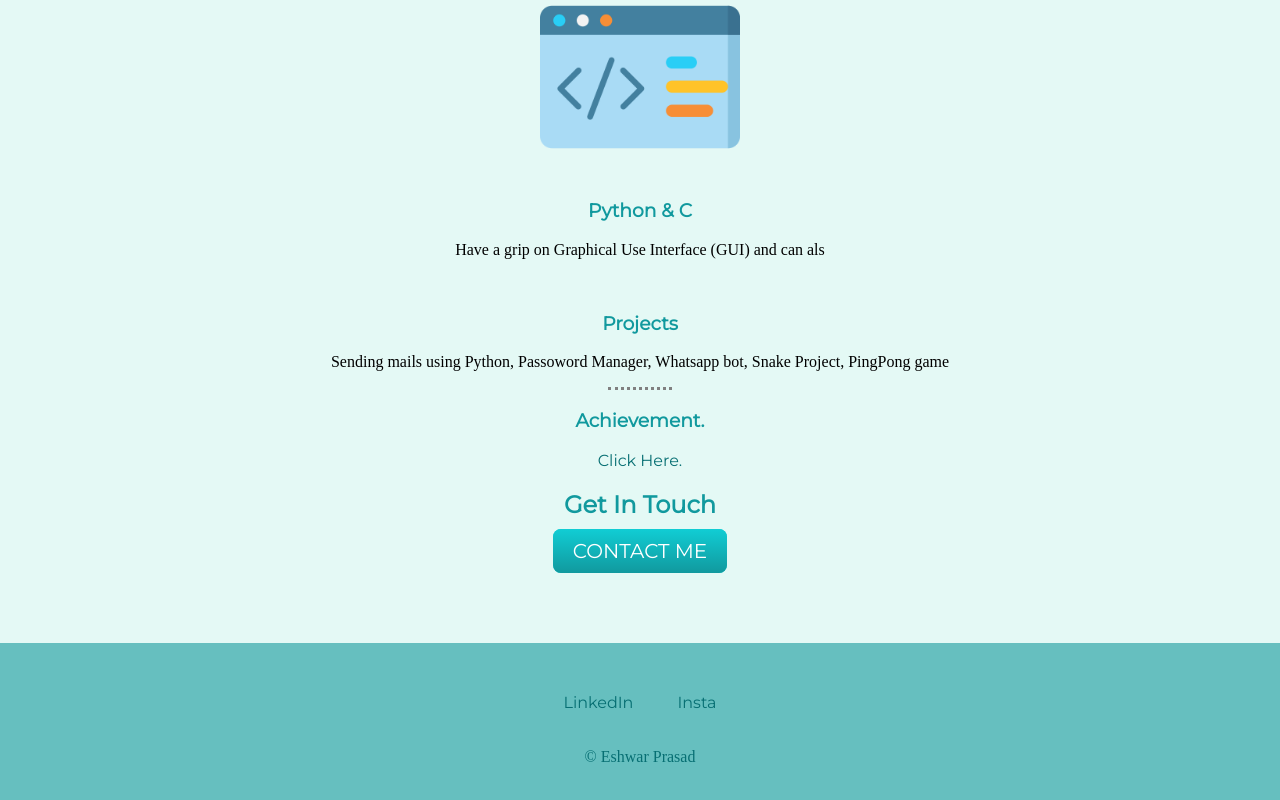
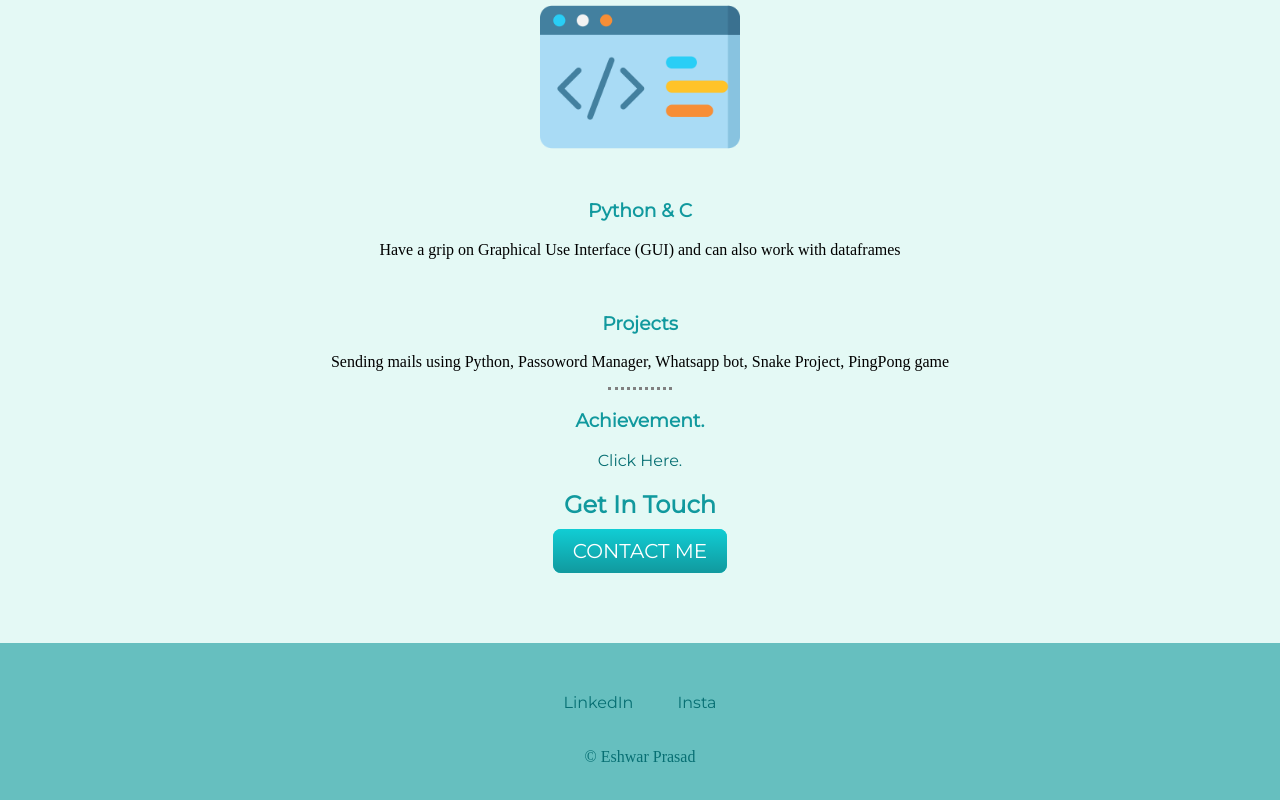
Before and after one commit to 21bd1a054m/css-site, a plain HTML site: page index.html in a window 1280 px wide. Shown: the part 1248-2048 px from the top of the page. Drawn offline with Linux system fonts and the light colour scheme.

Commit message:
Update index.html

```diff
--- a/index.html
+++ b/index.html
@@ -30,7 +30,7 @@
         <div class="skill-row">
           <img width="200" class="" src="code.png" alt="Error">
           <h3>Python & C</h3>
-          <p>Have a grip on Graphical Use Interface (GUI) and can als
+          <p>Have a grip on Graphical Use Interface (GUI) and can also work with dataframes
           <div class="skill-row">
             <img class="" src="" alt="">
             <h3>Projects</h3>
```
